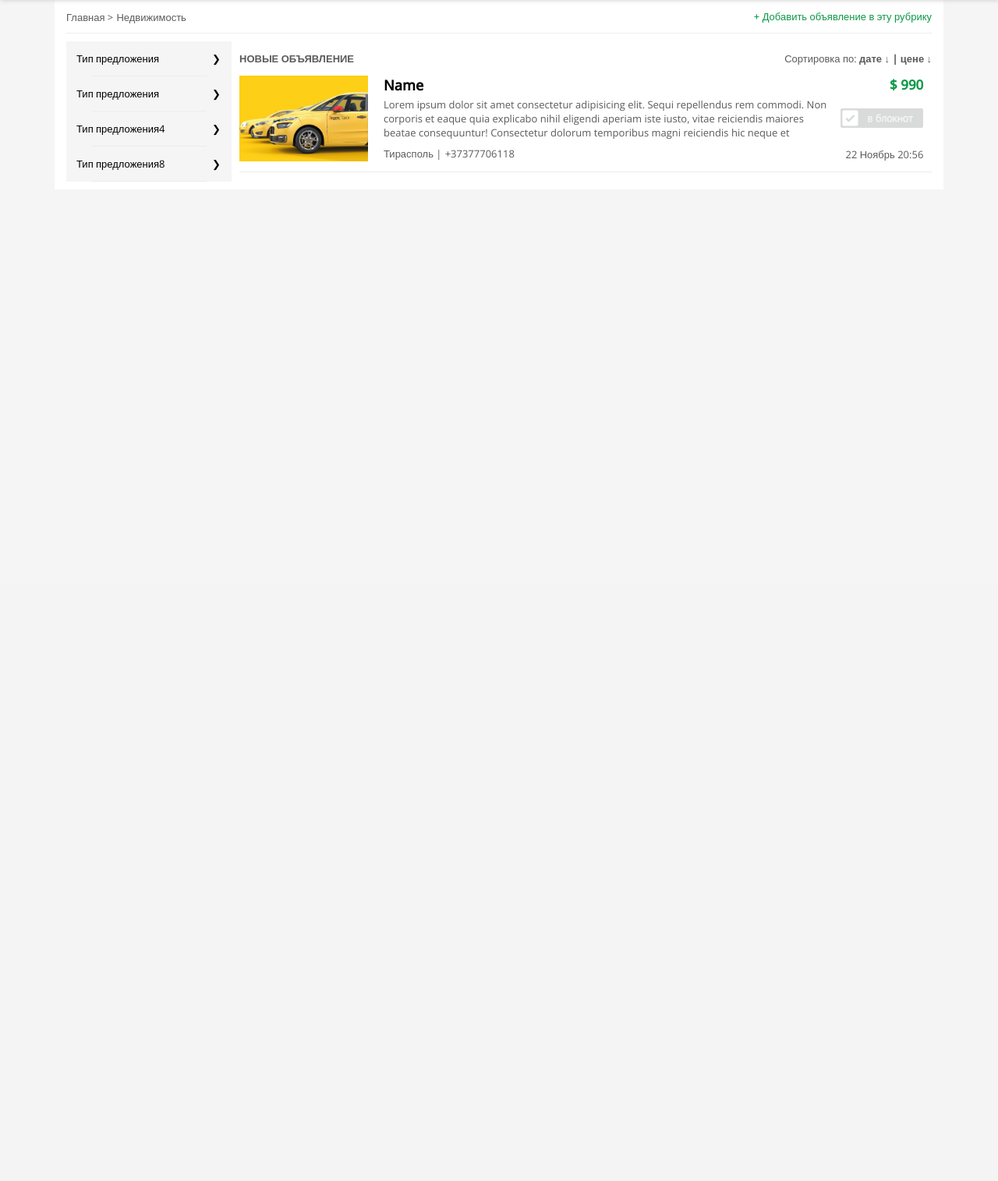
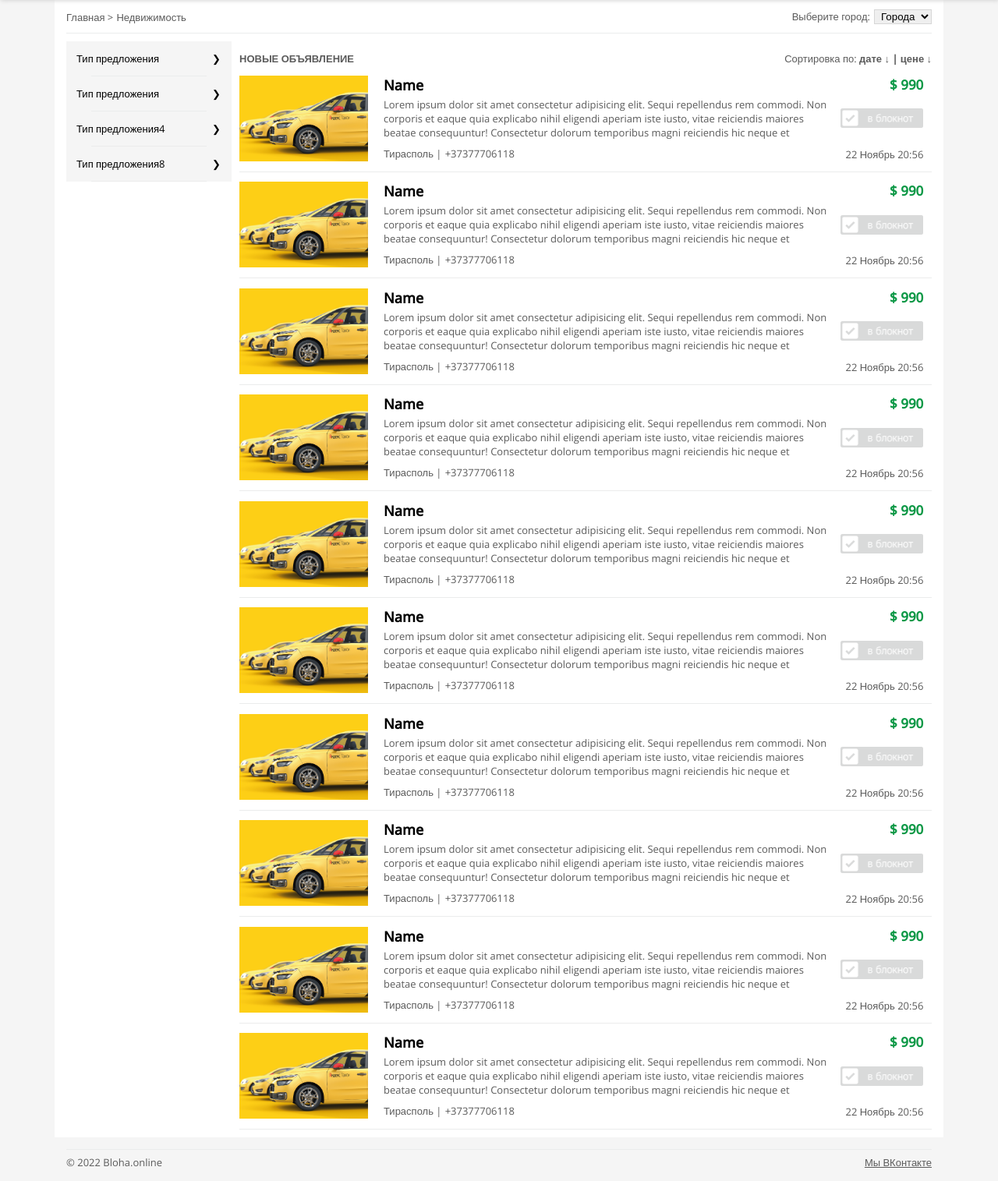
Before and after one commit to absimonyan/bloha, a Node server app: page / in a window 1280 px wide. Shown: the part 50-1565 px from the top of the page at 78% size. Before the commit the page ends 269 px from the top, so only its background shows below. Run offline with Node 20, Linux system fonts and the light colour scheme.

Commit message:
Change 3

```diff
--- a/public/styles/layouts/_marketplace.scss
+++ b/public/styles/layouts/_marketplace.scss
@@ -27,11 +27,25 @@ body {
                 display: none;
             }
         }
-        .right-href {
-            font-size: 13px;
-            color: $green;
-            text-decoration: none;
-            font-weight: 500;
+        &__right {
+            display: flex;
+            align-items: center;
+            p {
+                font-size: 13px;
+                color: #5b5b5b;
+                margin-right: 5px;
+            }
+            select {
+                outline: none;
+                border: 1px solid rgb(214, 214, 214);
+                padding: 0 4px;
+            }
+            .right-href {
+                font-size: 13px;
+                color: $green;
+                text-decoration: none;
+                font-weight: 500;
+            }
         }
     }
     &__sidebar {
--- a/public/styles/main.css
+++ b/public/styles/main.css
@@ -363,7 +363,21 @@ body {
 .marketplace__top span:last-child::after {
   display: none;
 }
-.marketplace__top .right-href {
+.marketplace__top__right {
+  display: flex;
+  align-items: center;
+}
+.marketplace__top__right p {
+  font-size: 13px;
+  color: #5b5b5b;
+  margin-right: 5px;
+}
+.marketplace__top__right select {
+  outline: none;
+  border: 1px solid rgb(214, 214, 214);
+  padding: 0 4px;
+}
+.marketplace__top__right .right-href {
   font-size: 13px;
   color: #0d9846;
   text-decoration: none;
--- /dev/null
+++ b/views/components/footer.ejs
@@ -0,0 +1,24 @@
+<footer class="footer">
+    <div class="container">
+        <div class="footer-inner">
+            <div class="hr"></div>
+            <div class="footer-content">
+                <div class="footer__left">
+                    <p>
+                        ©
+                        <script>
+                            document.write(new Date().getFullYear())
+                        </script>
+                        Bloha.online
+                    </p>
+                </div>
+
+                <div class="footer__right">
+                    <a href="https://vk.com/club193779894">Мы ВКонтакте</a>
+                </div>
+
+            </div>
+
+        </div>
+    </div>
+</footer>
--- a/views/index.ejs
+++ b/views/index.ejs
@@ -22,7 +22,14 @@
                         <span>Главная</span>
                         <span>Недвижимость</span>
                     </div>
-                    <a href="#" class="right-href"> + Добавить объявление в эту рубрику </a>
+                    <!-- <a href="#" class="right-href"> + Добавить объявление в эту рубрику </a> -->
+                    <div class="marketplace__top__right">
+                        <p>Выберите город:</p>
+                        <select name="" id="">
+                            <option value="">Города</option>
+                        </select>
+                    </div>
+
                 </div>
                 <div class="hr"></div>
                 <div class="marketplace-inner">
@@ -41,7 +48,7 @@
                             </div>
                             <div class="marketplace__items-main">
                                 <!-- Normal itemss -->
-
+                                <% for( let index = 0; index < 10; index++ ) { %>
                                     <div class="marketplace__items-main__item">
                                         <div class="marketplace__items-main__item__left">
                                             <a href="#"><img src="images/userPhotos/1.png" alt=""></a>
@@ -90,6 +97,8 @@
                                         </div>
                                     </div>
                                     <div class="hr"></div>
+                                    <% } %>
+
 
 
                             </div>
@@ -98,6 +107,8 @@
                 </div>
             </div>
         </section>
+        <%- include('components/footer') -%>
+
             <script src="/scripts/main.js"></script>
 </body>
 
```
Also changed, not shown: 1 other file. Lines whose indentation alone changed are shown as unchanged.
